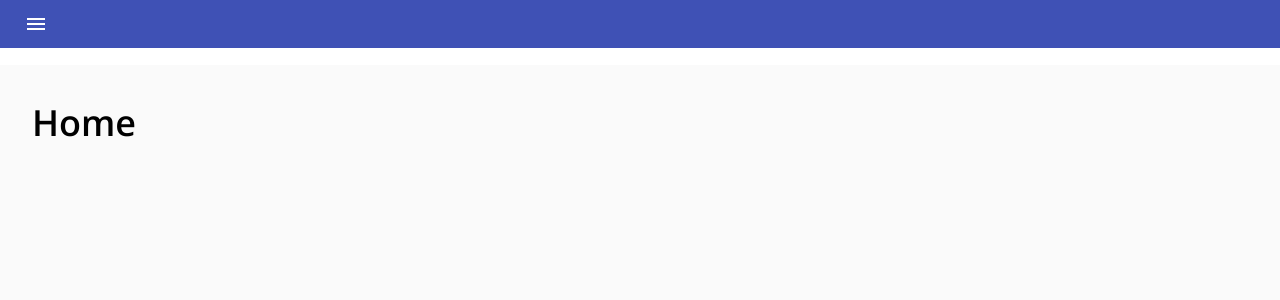
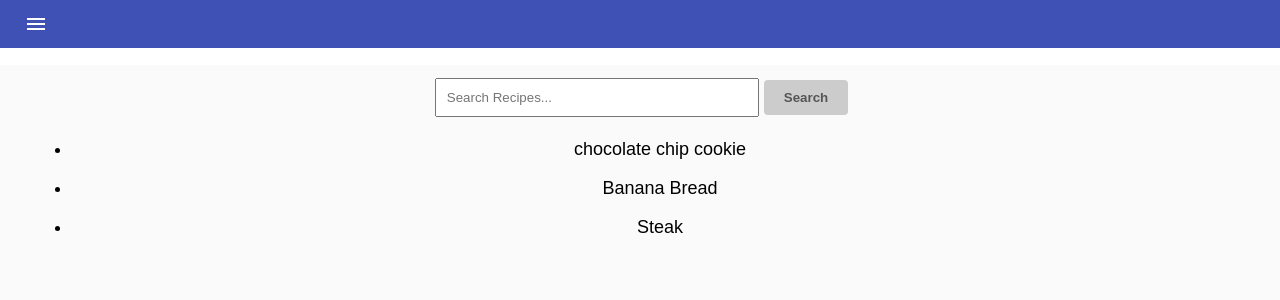
Before and after one commit to thraddash/food2, a React (Create React App) app: page / in a window 1280 px wide. Shown: the top 300 px of the page. Built offline with nearby package versions, Linux system fonts and the light colour scheme.

Commit message:
test search

```diff
--- a/src/App.css
+++ b/src/App.css
@@ -83,3 +83,13 @@ a {
 .todo-add-btn{
   margin-top: 13px;
 }
+
+.visually-hidden {
+  clip: rect(0 0 0 0);
+  clip-path: inset(50%);
+  height: 1px;
+  overflow: hidden;
+  position: absolute;
+  white-space: nowrap;
+  width: 1px;
+}
--- /dev/null
+++ b/src/components/Announcer.js
@@ -0,0 +1,4 @@
+const Announcer = ({ message }) =>
+    <div role="region" aria-live="polite" className="visually-hidden">{message}</div>
+
+export default Announcer;
--- /dev/null
+++ b/src/components/Search.js
@@ -0,0 +1,36 @@
+import { useHistory } from 'react-router-dom';
+import ".././App.css";
+
+const SearchBar = ({ searchQuery, setSearchQuery }) => {
+    const history = useHistory();
+    const onSubmit = (e) => {
+        history.push(`?s=${searchQuery}`);
+        e.preventDefault();
+    };
+
+    return (
+        <form
+            action="/"
+            method="get"
+            autoComplete="off"
+            onSubmit={onSubmit}
+        >
+            <label htmlFor="header-search">
+                <span className="visually-hidden">
+                    Search Recipes
+                </span>
+            </label>
+            <input
+                value={searchQuery}
+                onInput={(e) => setSearchQuery(e.target.value)}
+                type="text"
+                id="header-search"
+                placeholder="Search Recipes..."
+                name="s"
+            />
+            <button className="search-btn" type="submit">Search</button>
+        </form>
+    );
+};
+
+export default SearchBar;
--- a/src/pages/Home.js
+++ b/src/pages/Home.js
@@ -1,35 +1,45 @@
-import React from 'react';
-//import ".././App.css";
-/* import background from "../images/test.jpeg"; */
+import React, { useState } from 'react';
+import Search from '../components/Search';
+import Announcer from '../components/Announcer';
+import ".././App.css";
+import data from "../data.json";
 
-/* const styles = {
-  header: {
-    backgroundImage: `url(${background})`,
-    height: '100vh',
-    backgroundPosition: 'center',
-    backgroundRepeat: 'no-repeat',
-    backgroundSize: 'cover'
-  },
 
-  content: {
-    height: '100%',
-    width: '100%',
-    backgroundColor: 'rgba(0, 0, 0, 0.7)',
-    color: 'white',
-    marginTop: '15px',
-    padding: '9px'
+const filterData = (data, query) => {
+  if (!query) {
+    return data;
   }
-} */
 
- /*  {/* <div style={styles.header}>
-      <div style={styles.content}> */
+  return data.filter((data) => {
+    const dataName = data.recipe_name.toLowerCase();
+    return dataName.includes(query);
+  });
+};
 
 function Home() {
+  const { search } = window.location;
+  const query = new URLSearchParams(search).get('s');
+  const [searchQuery, setSearchQuery] = useState(query || '');
+  const filteredData = filterData(data, searchQuery);
+
   return (
-      <div>
-        <h1>Home</h1>
-      </div>
-  );
+    <div className="App">
+      <Announcer
+        message={`${filteredData.length} data`}
+      />
+      <Search
+        searchQuery={searchQuery}
+        setSearchQuery={setSearchQuery}
+      />
+      {data ? filteredData.map((recipe) => (
+        <div key={recipe.id} className="recipe">
+          <ul>
+            <li>{recipe.recipe_name}</li>
+          </ul>
+        </div>
+      )) : null}
+    </div>
+  )
 }
 
 export default Home;
```
Also changed, not shown: src/components/Recipe.js (added, +21 -0 lines), src/components/RecipeDetails.js (added, +15 -0 lines).
